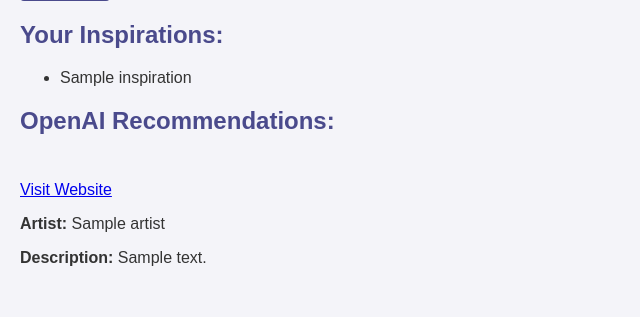
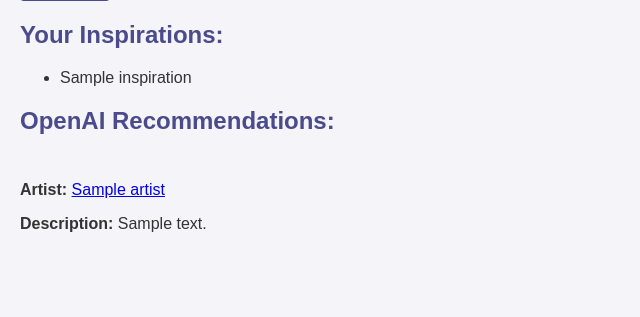
Before and after one commit to Moishe/art-recommendations, a Flask app: template templates/index.html in a window 1280 px wide. Shown: the part 531-848 px from the top of the page, without its empty margins (0-640 px from the left). After the commit the page ends 763 px from the top, so only its background shows below. Run offline with Flask 3, Linux system fonts and the light colour scheme; the template is opened without the code that fills it: most values are stand-ins (such as "Sample title", 1, 10 or a date in 2020).

Commit message:
feat: Link artist name to their website in recommendations list

```diff
--- a/templates/index.html
+++ b/templates/index.html
@@ -103,8 +103,7 @@
     <div class="recommendations-list">
         {% for recommendation in recommendations %}
         <div class="recommendation-item">
-            <p><a href="{{ recommendation.link }}" target="_blank">Visit Website</a></p>
-            <p><strong>Artist:</strong> {{ recommendation.artist }}</p>
+            <p><strong>Artist:</strong> <a href="{{ recommendation.link }}" target="_blank">{{ recommendation.artist }}</a></p>
             <p><strong>Description:</strong> {{ recommendation.description }}</p>
         </div>
         {% endfor %}
```
